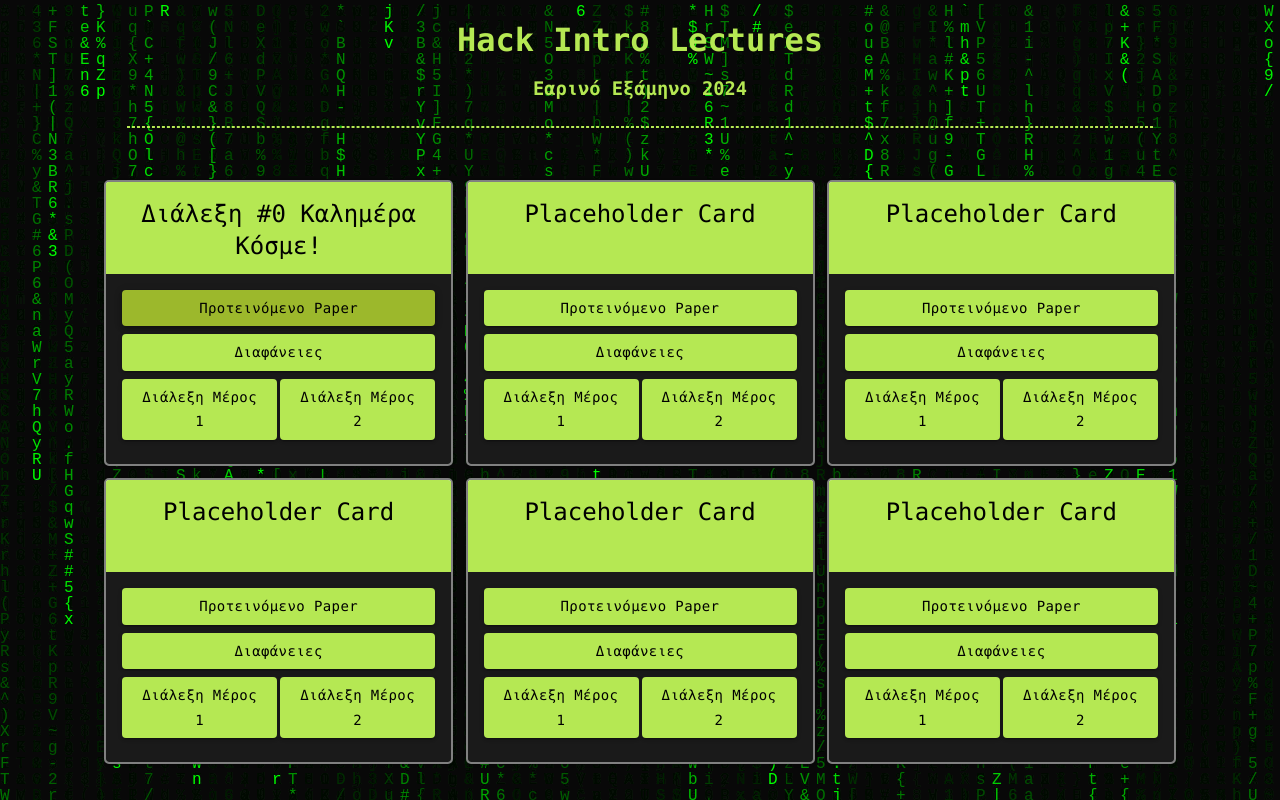
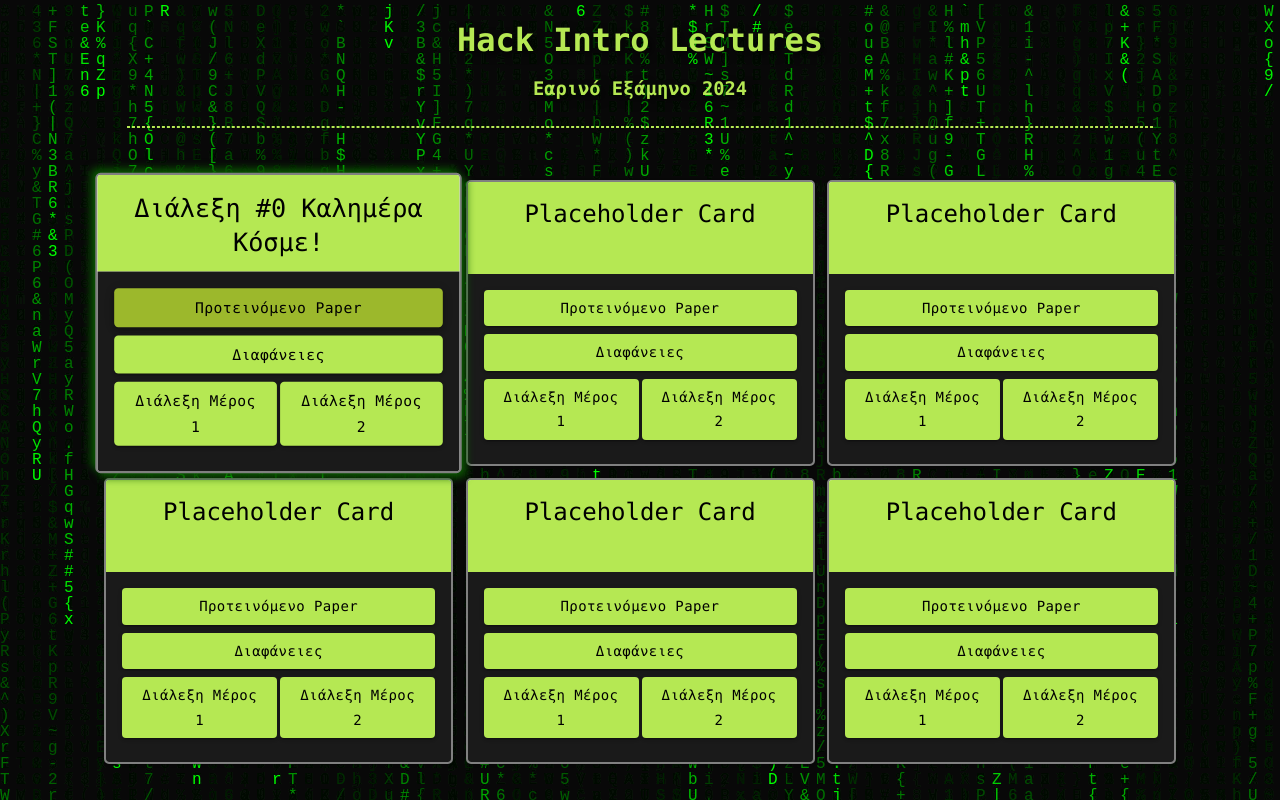
Before and after one commit to mgiannopoulos24/Hack-Intro-Lectures, a React (Create React App) app: page / in a window 1280 px wide. In both pictures the pointer is over the element 278 px from the left and 322 px from the top of the page. Built offline with nearby package versions, Linux system fonts and the light colour scheme.

Commit message:
Added shadows to the CustomCard as well as the main page titles.

```diff
--- a/src/CustomCard/CustomCard.css
+++ b/src/CustomCard/CustomCard.css
@@ -11,3 +11,11 @@
     border-radius: 10px;
     transition: 0.3s;
 }
+
+.custom-card:hover
+{
+    transition: 0.1s;
+    transform: scale(1.05); /* Increase scale on hover */
+    box-shadow: 4px 4px 8px #0b5b00,
+    -4px -4px 8px #0b5b00; /* Adjust shadow on hover */
+}
--- a/src/MainPage/MainPage.css
+++ b/src/MainPage/MainPage.css
@@ -6,13 +6,12 @@
   background-color: transparent;
   font-family: Monaco, "Bitstream Vera Sans Mono", "Lucida Console", Terminal, monospace;
   color: #b5e853;
-}
+  text-shadow: 4px 4px 8px rgba(0, 0, 0, 0.8); /* Horizontal offset, vertical offset, blur radius, and color */}
 
 .titles h1 {
     display: block;
     font-size: 2em;
     margin-bottom: 0;
-
   }
 
   .titles h3 {
```
